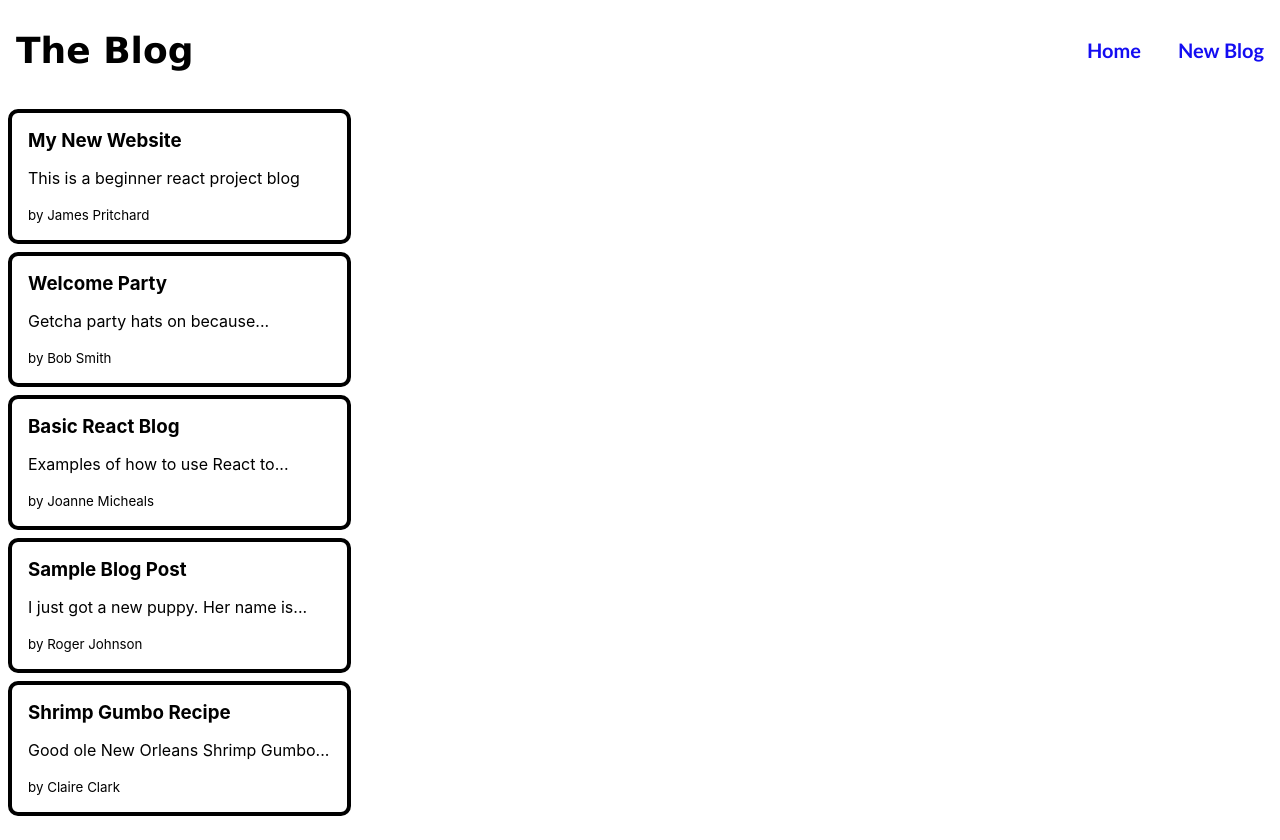
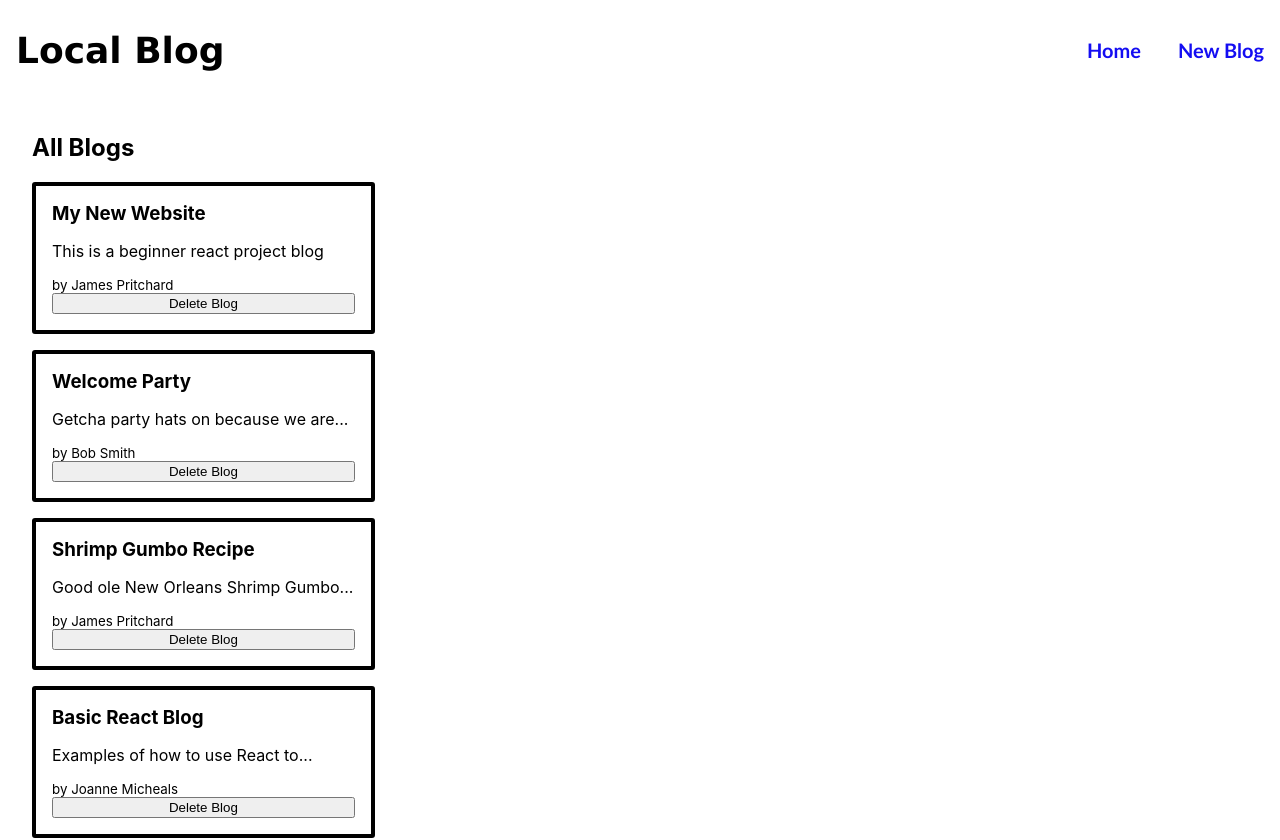
Before and after one commit to SuedePritch/ReactProjects, a React (Create React App) app: page / in a window 1280 px wide. Shown: the top 840 px of the page. Built offline with nearby package versions, Linux system fonts and the light colour scheme.

Commit message:
passing props to children, passing function as propshandleDelete

```diff
--- a/src/App.css
+++ b/src/App.css
@@ -20,7 +20,6 @@ h3{
   margin-left:1rem;
 }
 .links a{
-  justify-content: center;
   margin:0.25rem;
   padding:0.75rem;
   font-size: 1.25em;
@@ -29,21 +28,18 @@ h3{
   text-decoration: none;
   color: hsl(242, 90%, 50%);
 }
+.bloglist{
+  margin:2rem;
+}
+.blog-preview{
+  display: flex;
+  flex-direction: column;
 
-.blog-preview{
   max-width: 30ch;
   margin-top:1rem;
-  margin:0.5rem;
   padding:1rem;
+
   border:4px solid black;
-  border-radius: 10px;
+  border-radius: 3px;
   border-collapse: separate;
 }
-
-
-
-@media (prefers-reduced-motion: no-preference) {
-  .App-logo {
-    animation: App-logo-spin infinite 20s linear;
-  }
-}
--- /dev/null
+++ b/src/BlogList.js
@@ -0,0 +1,17 @@
+const BlogList = ({blog, title, handleDelete}) => {
+    return (
+        <div className="bloglist">
+            <h2>{title}</h2>
+            {blog.map((blog)=>(
+                <div className="blog-preview" key={blog.id}>
+                    <h3> {blog.title} </h3>
+                    <p>{blog.body}</p>
+                    <small> by {blog.author} </small>
+                    <button onClick={() => handleDelete(blog.id)}>Delete Blog</button>
+                </div>
+            ))}
+        </div>
+    );
+}
+
+export default BlogList;
--- a/src/Home.js
+++ b/src/Home.js
@@ -1,23 +1,22 @@
 import {useState} from 'react';
+import BlogList from './BlogList';
 
 const Home = () => {
     const [blog, setBlog] = useState([
-        {title: 'My New Website', body: 'This is a beginner react project blog', author: 'James Pritchard', id:1},
-        {title: 'Welcome Party', body: 'Getcha party hats on because...', author: 'Bob Smith', id:2},
-        {title: 'Basic React Blog', body: 'Examples of how to use React to...', author: 'Joanne Micheals', id:3},
-        {title: 'Sample Blog Post', body: 'I just got a new puppy. Her name is...', author: 'Roger Johnson', id:4},
-        {title: 'Shrimp Gumbo Recipe', body: 'Good ole New Orleans Shrimp Gumbo...', author: 'Claire Clark', id:5}
+        {id:1, title: 'My New Website', body: 'This is a beginner react project blog', author: 'James Pritchard'},
+        {id:2, title: 'Welcome Party', body: 'Getcha party hats on because we are...', author: 'Bob Smith'},
+        {id:3, title: 'Shrimp Gumbo Recipe', body: 'Good ole New Orleans Shrimp Gumbo...', author: 'James Pritchard'},
+        {id:4, title: 'Basic React Blog', body: 'Examples of how to use React to...', author: 'Joanne Micheals'},
+        {id:5, title: 'Sample Blog Post', body: 'I just got a new puppy. Her name is...', author: 'Roger Johnson'}
     ])
-
+    const handleDelete = (id) => {
+        const newBlogs  = blog.filter(blog => blog.id !== id);
+        setBlog(newBlogs)
+    }
     return (
         <div className="home">
-            {blog.map((blog)=>(
-                <div className="blog-preview" key={blog.id}>
-                    <h3> {blog.title} </h3>
-                    <p>{blog.body}</p>
-                    <small> by {blog.author} </small>
-                </div>
-            ))}
+            <BlogList blog={blog} title='All Blogs' handleDelete={handleDelete}/>
+            <BlogList blog={blog.filter((blog) => blog.author === 'James Pritchard') } title="James' Posts" handleDelete={handleDelete}/>
         </div>
     );
 }
--- a/src/Navbar.js
+++ b/src/Navbar.js
@@ -1,7 +1,7 @@
 const Navbar = () => {
     return (
 		<nav className="navbar">
-			<h1 className="mainTitle">The Blog</h1>
+			<h1 className="mainTitle">Local Blog</h1>
 			<div className="links">
 				<a href="/">Home </a>
 				<a href="/create">New Blog </a>
```
